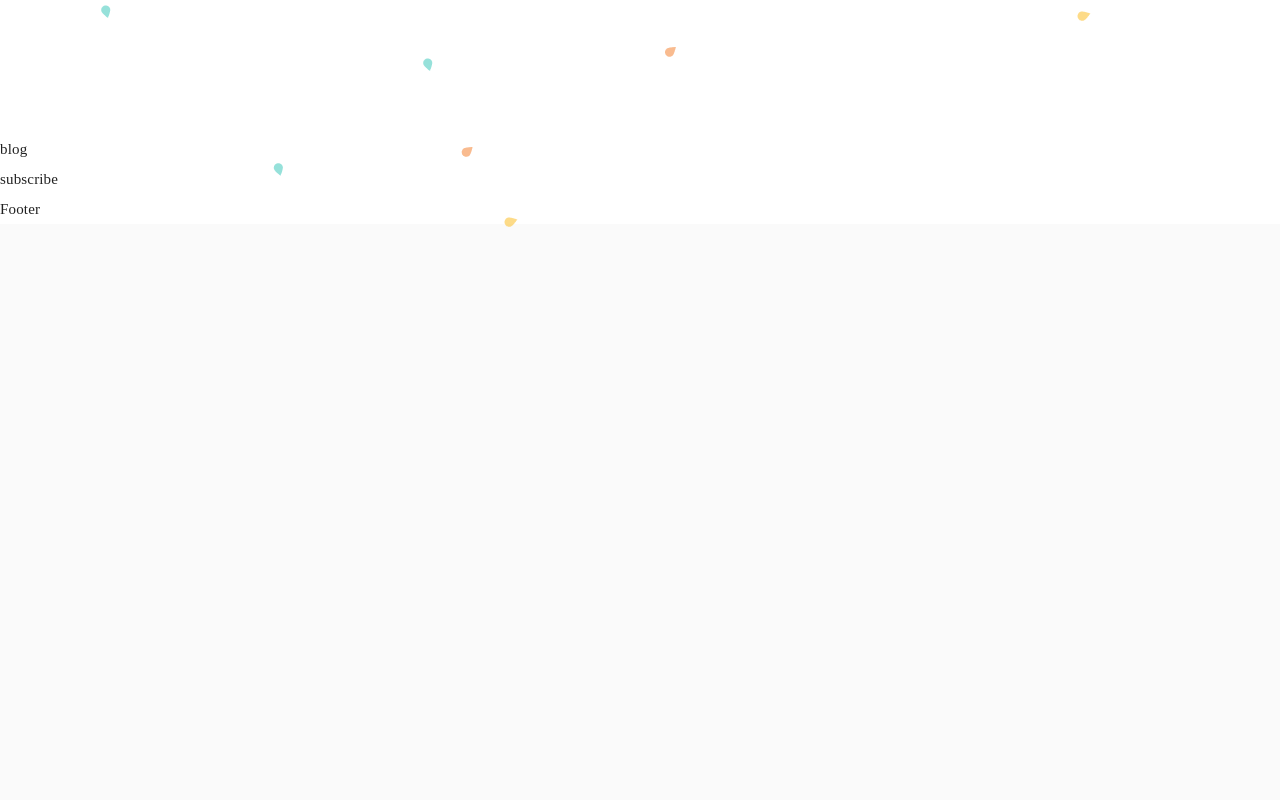
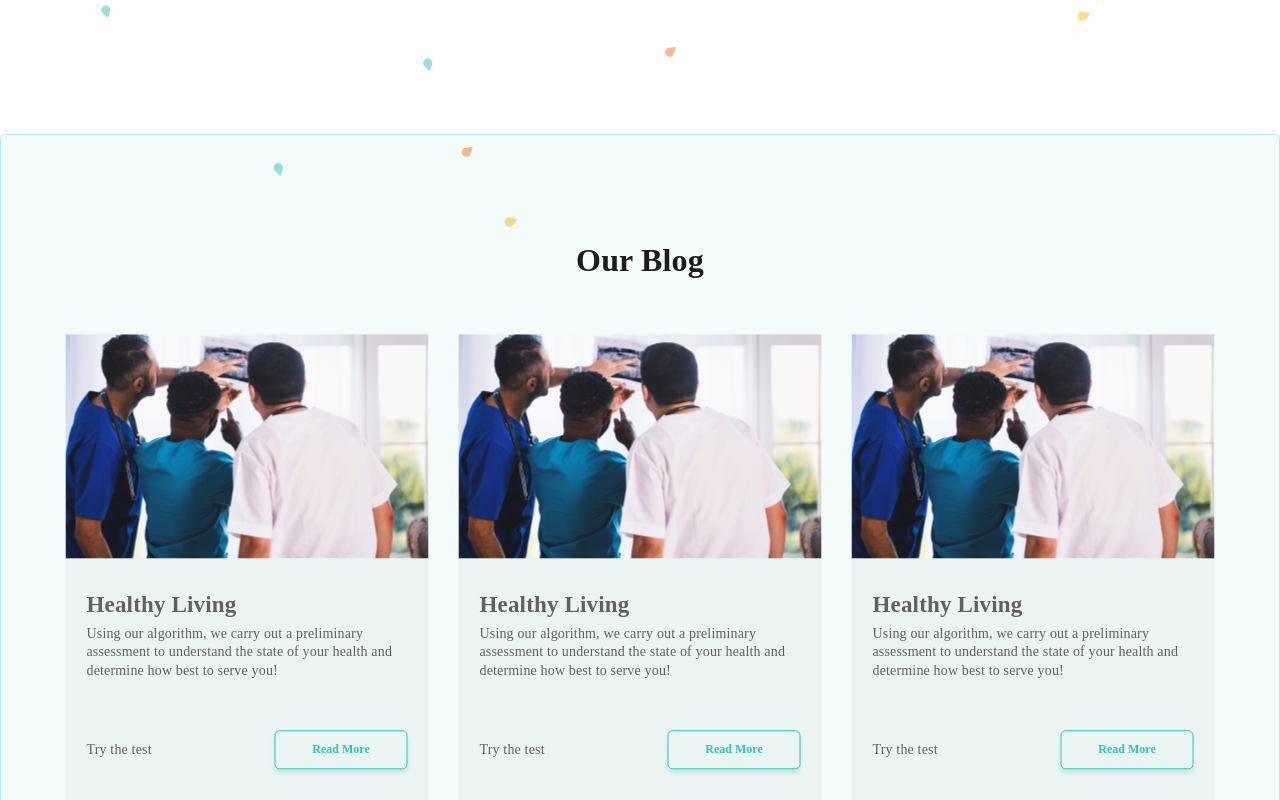
Before and after one commit to Kaeyz/react-app, a React (Create React App) app: page / in a window 1280 px wide. Shown: the part 3480-4280 px from the top of the page. Before the commit the page ends 3719 px from the top, so only its background shows below. Built offline with nearby package versions, Linux system fonts and the light colour scheme.

Commit message:
ADD: done with blog component

```diff
--- a/src/components/blog/LatestBlog.js
+++ b/src/components/blog/LatestBlog.js
@@ -1,22 +1,53 @@
 // modules
-import React from 'react';
-import styled from 'styled-components';
+import React from "react";
+import styled from "styled-components";
+import MonoBlog from "./MonoBlog.js";
 //import PropTypes from 'prop-types';
 
-
-const Wrapper = styled.div `
-
+const Wrapper = styled.div`
   /* blog css styling goes here */
-
+  text-align: center;
+  width: 1440px;
+  max-width: 100%;
+  height: 775px;
+  background: rgba(46, 196, 182, 0.05);
+  border: 1px solid rgba(46, 196, 182, 0.3);
+  border-radius: 5px;
+  position: relative;
+  overflow: scroll;
+  .blog-content {
+    position: absolute;
+    top: 50%;
+    left: 50%;
+    margin-right: -50%;
+    transform: translate(-50%, -50%);
+  }
+  .blog-cards {
+    width: 1179px;
+    margin: auto;
+    max-width: 100%;
+    justify-content: space-around;
+  }
+  #head {
+    font-size: 32px;
+    line-height: 38px;
+    color: #1d1d1d;
+    margin-bottom: 55px;
+  }
 `;
 
 export default function LatestBlog() {
   return (
-		<Wrapper >
-
+    <Wrapper>
       {/* blog component goes here */}
-			blog
-
+      <div className="blog-content">
+        <h2 id="head">Our Blog</h2>
+        <div className="blog-cards flex">
+          <MonoBlog />
+          <MonoBlog />
+          <MonoBlog />
+        </div>
+      </div>
     </Wrapper>
   );
 }
--- /dev/null
+++ b/src/components/blog/MonoBlog.js
@@ -0,0 +1,88 @@
+// modules
+import React from "react";
+import styled from "styled-components";
+import { Link } from "react-router-dom";
+import Button from "../common/Button";
+import blogBg from "../../assets/check-up-dentist-doc.png";
+
+//import PropTypes from 'prop-types';
+
+const Wrapper = styled.div`
+  /* blog css styling goes here */
+  .blogcard-bg {
+    width: 363px;
+    height: 224px;
+    background-size: contain;
+    background: url(${blogBg});
+    overflow: hidden;
+  }
+  .blogcard {
+    width: 363px;
+    min-height: 447px;
+    background: rgba(0, 0, 0, 0.03);
+    overflow: hidden;
+  }
+  .blogcard-text {
+    padding: 33px 21px;
+    text-align: left;
+    h2 {
+      font-size: 23px;
+      line-height: 28px;
+      color: #606161;
+    }
+    p,
+    .test-link {
+      font-size: 14px;
+      line-height: 132%;
+      color: #606161;
+    }
+    p {
+      margin: 6px 0 50px 0;
+    }
+    .test-link {
+      text-decoration: none;
+      :hover {
+        color: #fcb813;
+        transition: 0.3s;
+      }
+    }
+    .flex {
+      justify-content: space-between;
+    }
+  }
+`;
+
+export default function MonoBlog() {
+  return (
+    <Wrapper>
+      <div className="blogcard">
+        <div className="blogcard-bg"></div>
+        <div className="blogcard-text">
+          <h2>Healthy Living</h2>
+          <p>
+            Using our algorithm, we carry out a preliminary assessment to
+            understand the state of your health and determine how best to serve
+            you!
+          </p>
+          <div className="flex">
+            <Link className="test-link" to="">
+              Try the test
+            </Link>
+            <Button
+              value="Read More"
+              theme="green"
+              style={{ boxShadow: "0px 4px 4px rgba(46, 196, 182, 0.25)" }}
+            >
+              {" "}
+              Read More
+            </Button>
+          </div>
+        </div>
+      </div>
+    </Wrapper>
+  );
+}
+
+MonoBlog.propTypes = {
+  //TODO: blog prop types goes here
+};
```
Also changed, not shown: src/assets/check-up-dentist-doc.png (added). Lines whose indentation alone changed are shown as unchanged.
